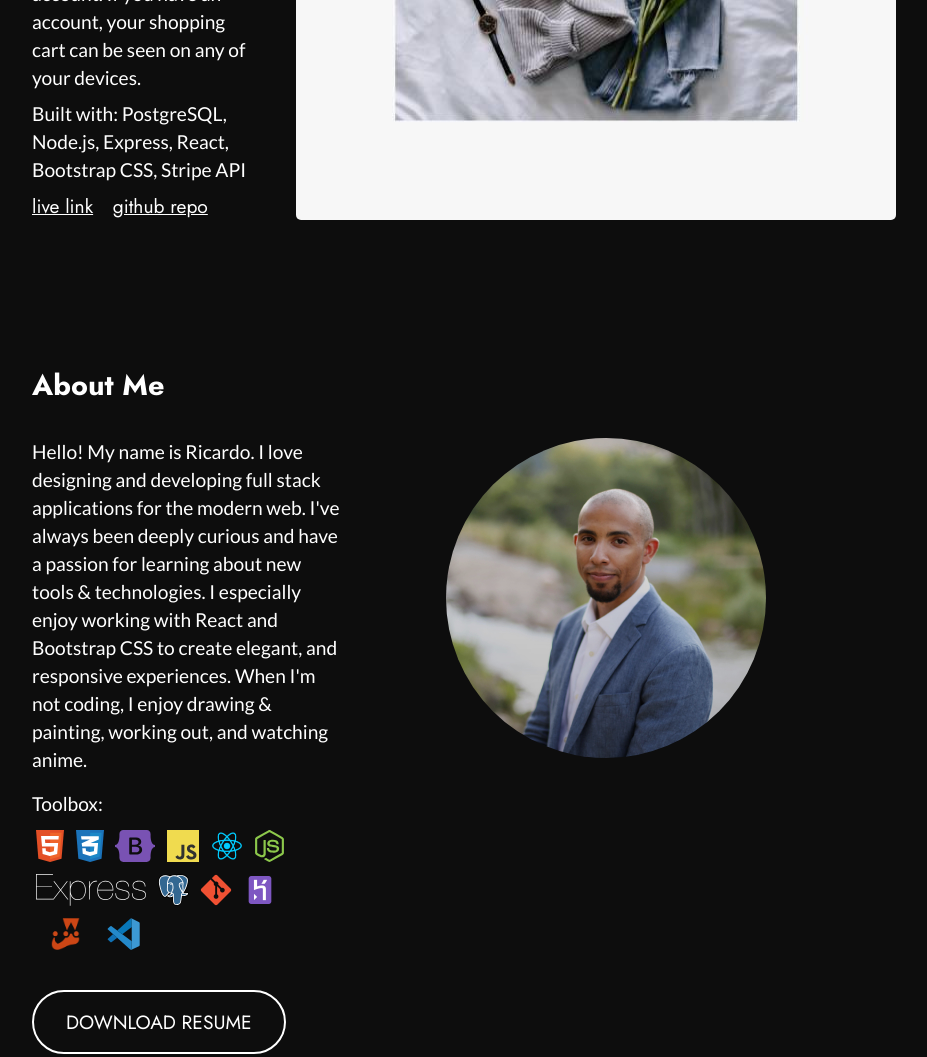
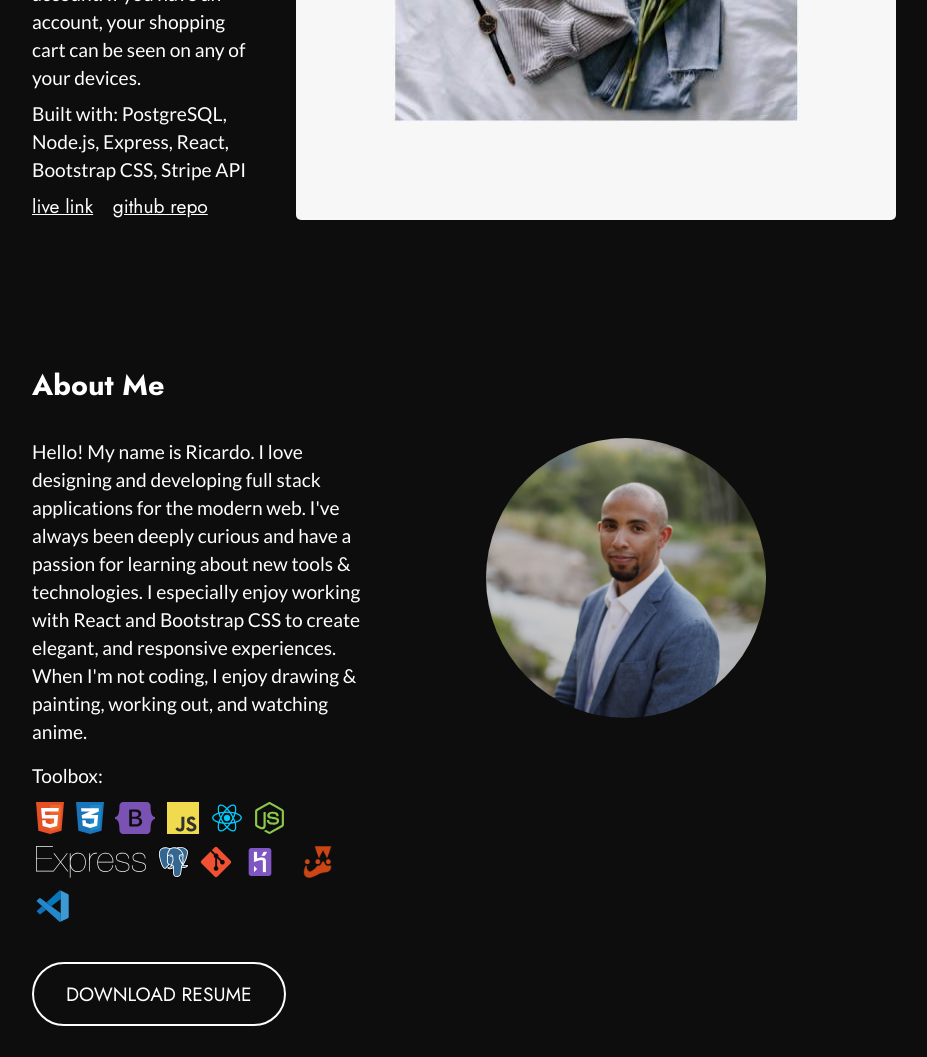
Before and after one commit to rmartinez809/portfolio-site, a website: page index.html in a window 1280 px wide. Shown: the part 1711-2768 px from the top of the page, without its empty margins (176-1103 px from the left). Drawn offline with Linux system fonts and the light colour scheme.

Commit message:
resize profile picture

```diff
--- a/style.css
+++ b/style.css
@@ -235,8 +235,8 @@ h5 {
 }
 
 #about-photo {
-  height: 320px;
-  width: 320px;
+  height: 280px;
+  width: 280px;
   border-radius: 50%;
   margin-right: 15%;
   opacity: 90%;
```
